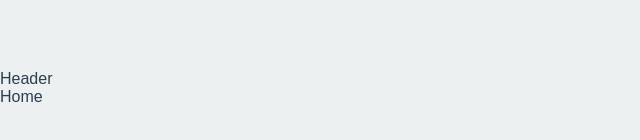
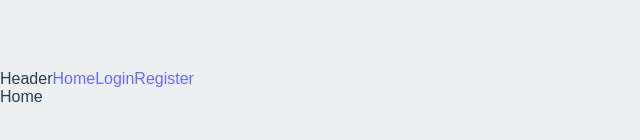
Before and after one commit to Roman921ux/artGalleryClient, a React (Vite) app: page / in a window 1280 px wide. Shown: the part 312-452 px from the top of the page, without its empty margins (0-640 px from the left). Built offline with nearby package versions, Linux system fonts and the light colour scheme.

Commit message:
Version_0.1.0

```diff
--- a/src/components/Header.tsx
+++ b/src/components/Header.tsx
@@ -1,9 +1,13 @@
+import { NavLink } from 'react-router-dom';
 import styled from 'styled-components';
 
 function Header() {
   return (
     <Container>
       Header
+      <NavLink to="/">Home</NavLink>
+      <NavLink to="/login">Login</NavLink>
+      <NavLink to="/register">Register</NavLink>
     </Container>
   );
 }
```
